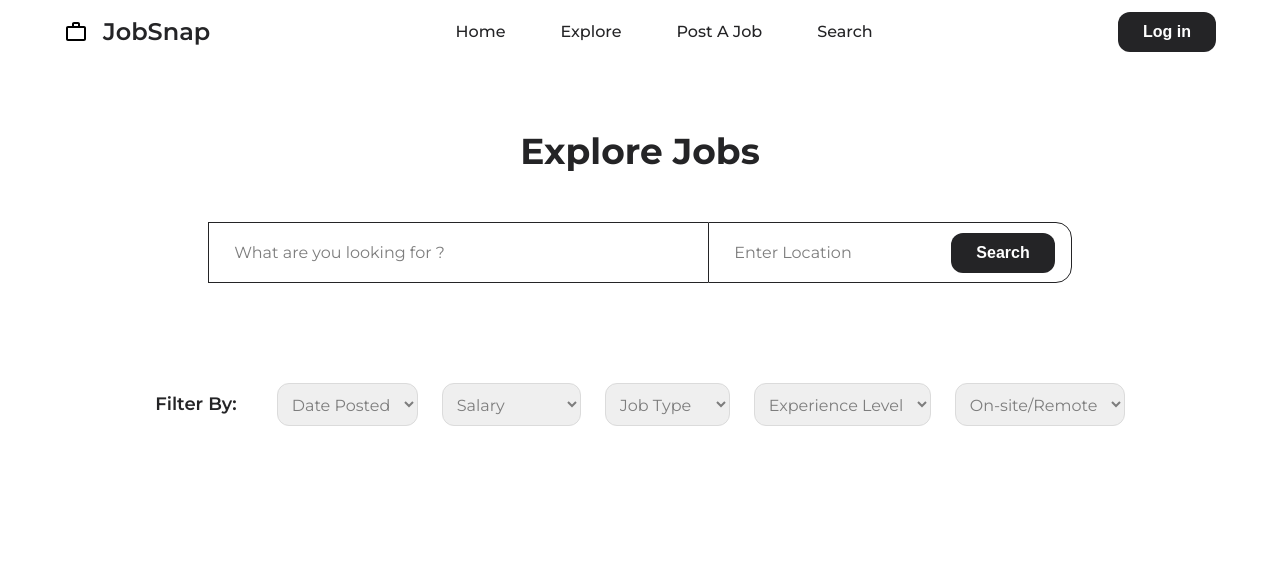
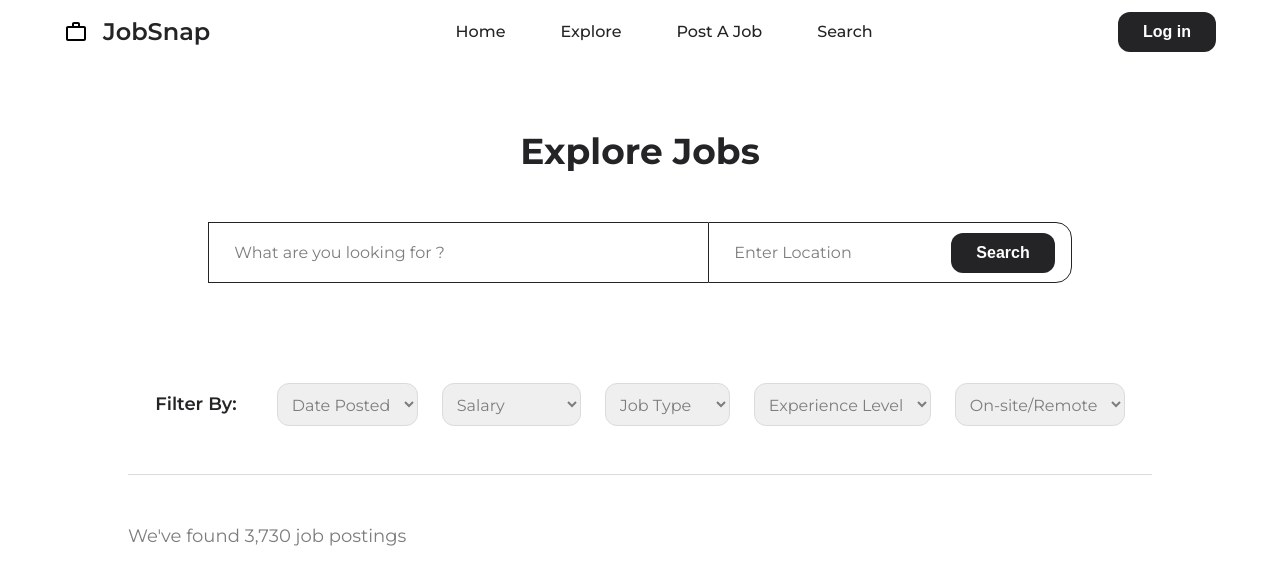
Before and after one commit to Furkan-Ozdemir/jobFinder, a React (Vite) app: page /explore in a window 1280 px wide. Shown: the top 584 px of the page. Built offline with nearby package versions, Linux system fonts and the light colour scheme.

Commit message:
Add job postings count to Explore component; include HorizontalLine and update styles

```diff
--- a/src/components/Explore/Explore.tsx
+++ b/src/components/Explore/Explore.tsx
@@ -1,7 +1,10 @@
+import Card from "../Card/Card";
 import Header from "../Header/Header";
+import HorizontalLine from "../HorizontalLine/HorizontalLine";
 import InlineForm from "../InlineForm/InlineForm";
 import Select from "../Select/Select";
 import "./index.scss";
+import Wallet from "/assets/images/Wallet.png";
 
 export default function Explore() {
   return (
@@ -72,6 +75,13 @@ export default function Explore() {
             </div>
           </div>
         </div>
+        <HorizontalLine />
+        <div className="explore__jobs">
+          <p className="explore__jobs__count">
+            We've found {new Intl.NumberFormat().format(3730)} job postings
+          </p>
+          <div className="explore__jobs__job"></div>
+        </div>
       </div>
     </>
   );
--- a/src/components/Explore/index.scss
+++ b/src/components/Explore/index.scss
@@ -2,7 +2,6 @@
   display: flex;
   flex-direction: column;
   gap: 4.8rem;
-
   &__wrapper {
     &__container {
       display: flex;
@@ -24,10 +23,22 @@
         &__categories {
           display: flex;
           flex-wrap: wrap;
-
           gap: 2.4rem;
         }
       }
     }
   }
+
+  &__jobs {
+    display: flex;
+    flex-direction: column;
+    gap: 2rem;
+    width: 80%;
+    align-self: center;
+    &__count {
+      font-size: 1.8rem;
+      font-family: inherit;
+      color: var(--gray);
+    }
+  }
 }
```
